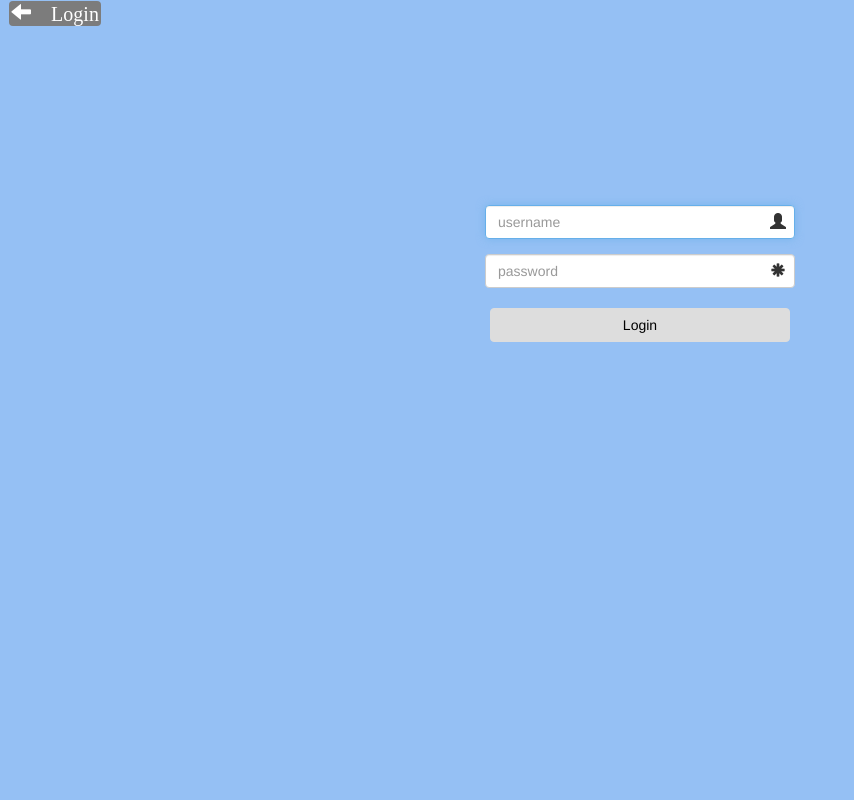
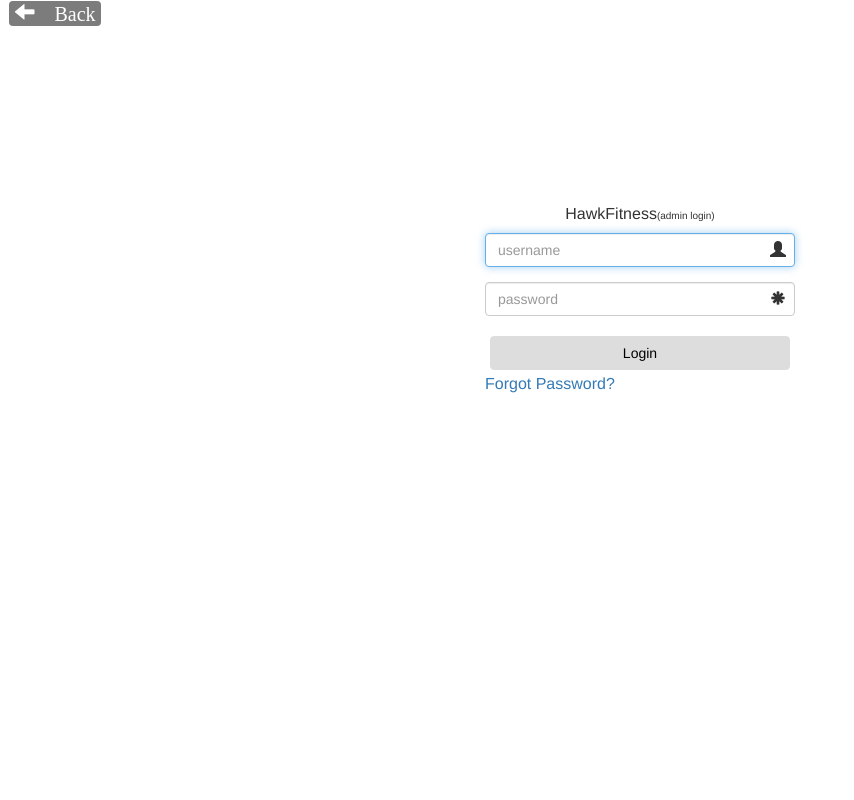
Before and after one commit to malone5/hawk_fitness, a CodeIgniter app: page /database/login in a window 1280 px wide. Shown: the whole page, without its empty margins (0-854 px from the left). Run offline with CodeIgniter, Linux system fonts and the light colour scheme.

Commit message:
added forgot password functionality

```diff
--- a/application/views/public/login.php
+++ b/application/views/public/login.php
@@ -25,7 +25,7 @@
 	<body>
         <section id="section1">
             <div class="home text-center">
-                <a class="home-link" href="<?php echo site_url();?>"><span class="glyphicon glyphicon-arrow-left"> Login</span></a>
+                <a class="home-link" href="<?php echo site_url();?>"><span class="glyphicon glyphicon-arrow-left"> Back</span></a>
             </div>
             <div class="login-container">
                 <div class="text-center" style="color:red;">
@@ -41,6 +41,9 @@
 
                              </thead>
                              <tbody>
+                                 <tr>
+                                     <td><p class="web-title">HawkFitness<span class="important-text">(admin login)</span></p></td>
+                                 </tr>
                                  <tr>
                                      <td>
                                          <div class="form-group has-feedback">
@@ -60,10 +63,15 @@
                                  </tr>
                                  <tr>
                                      <td>
-                                         <div class="input-group col-md-4 ">
+                                         <div class="input-group col-md-4">
                                              <input class="btn btn-success" type="submit" value="Login"/>
                                          </div>
                                      </td>
+                                 </tr>
+                                 <tr>
+                                    <td>
+                                        <a href="">Forgot Password?</a>
+                                    </td>
                                  </tr>
                              </tbody>
 
--- a/assets/css/login.css
+++ b/assets/css/login.css
@@ -1,3 +1,8 @@
+#section1{
+    background-color:white;
+    height:100vh;
+
+}
 .input-group {
     margin:5px;
     width:300px;
@@ -36,11 +41,7 @@
 .info{
     text-align: center;
 }
-#section1{
-    background-color:#95C0F4;
-    height:100vh;
 
-}
 .login-container{
     padding-top: 180px;
 }
@@ -48,6 +49,12 @@ body{
       overflow-y:hidden;
 
 }
+.web-title{
+    text-align: center;
+}
+.important-text{
+    font-size: 10px;
+}
 @media screen and (min-width:800){
     body{overflow-y:hidden;}
 }
```
